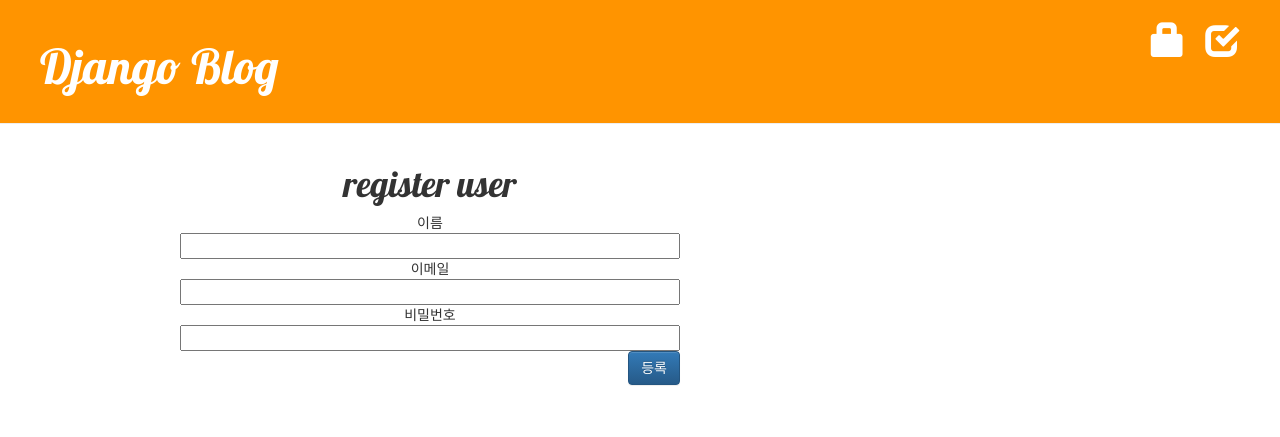
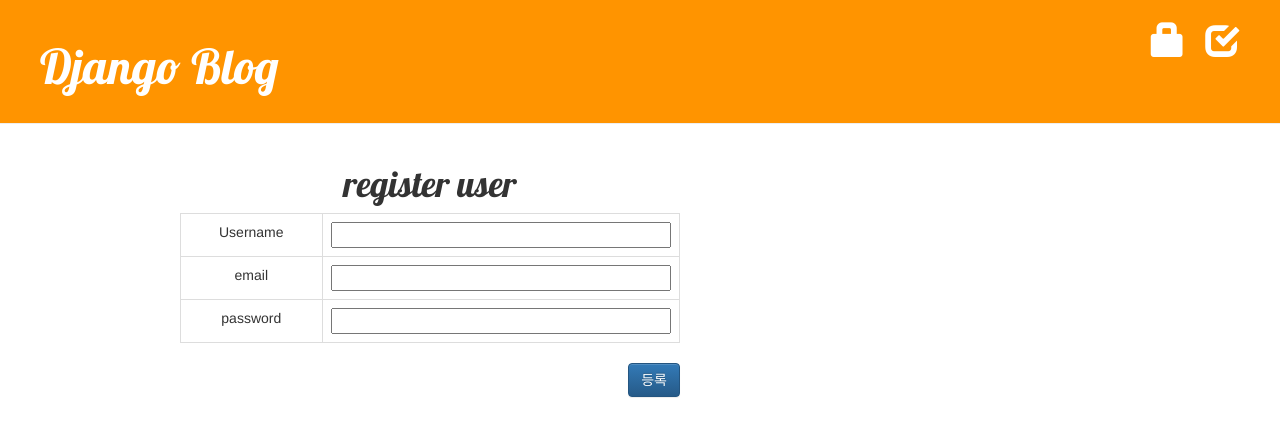
Before and after one commit to yusun31/python_django_blogapp_restframework1, a Django app: page /blog/regist/ in a window 1280 px wide. Shown: the top 437 px of the page. Run offline with Django 3.2, Linux system fonts and the light colour scheme; some libraries are stand-ins or nearby versions.

Commit message:
registe.html update

```diff
--- a/blog/templates/registration/register.html
+++ b/blog/templates/registration/register.html
@@ -8,9 +8,20 @@
             <div style="text-align: center">
                 <form method="POST" class="post-form">
                 {% csrf_token %}
-                이름<input type="text" default="name" name="name" id="name" required >
-                이메일<input type="text" default="email" name="email" id="email" required >
-                비밀번호<input type="text" default="password" name="pass" id="pass" required >
+                <table class ="table table-bordered table-hover">
+                    <tr>
+                        <td> Username </td>
+                        <td><input type="text" default="name" name="name" id="name" required ></td>
+                    </tr>
+                    <tr>
+                        <td> email </td>
+                        <td><input type="text" default="email" name="email" id="email" required ></td>
+                    </tr>
+                    <tr>
+                        <td> password </td>
+                        <td><input type="text" default="password" name="pass" id="pass" required ></td>
+                    </tr>
+                </table>
                 <button type="submit" class="save btn btn-primary">등록</button>
             </form method="POST">
             </div>
--- a/mydjango/settings.py
+++ b/mydjango/settings.py
@@ -90,8 +90,8 @@ DATABASES = {
         'NAME': 'django_db',  # DB명
         'USER': 'python',  # 데이터베이스 계정
         'PASSWORD': 'python',  # 계정 비밀번호
-        'HOST': 'mysql-svc',  # 데이테베이스 IP
-        # 'HOST': 'localhost',
+        #'HOST': 'mysql-svc',  # 데이테베이스 IP
+         'HOST': 'localhost',
         'PORT': '3306',  # 데이터베이스 port
     }
 }
```
